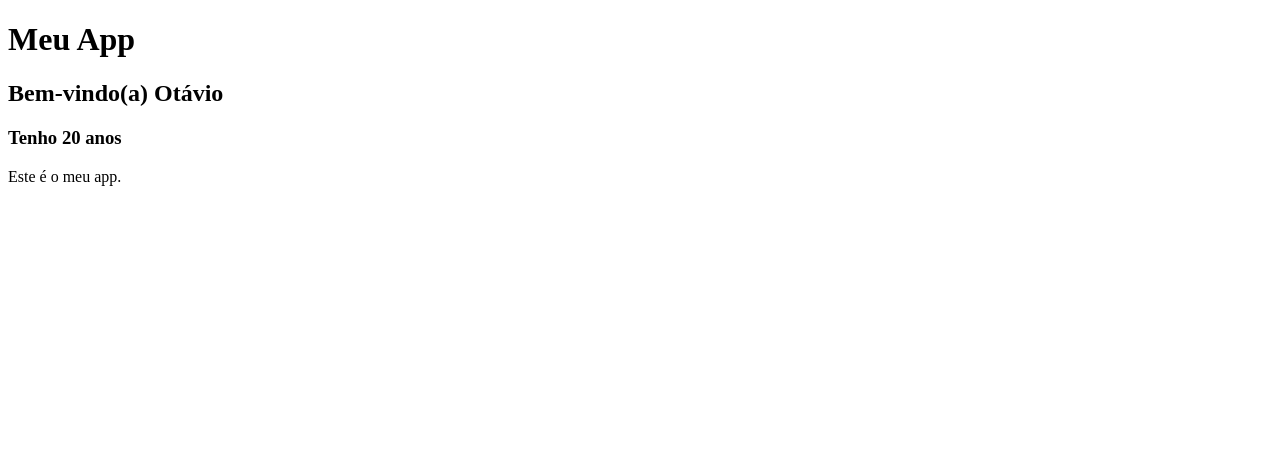
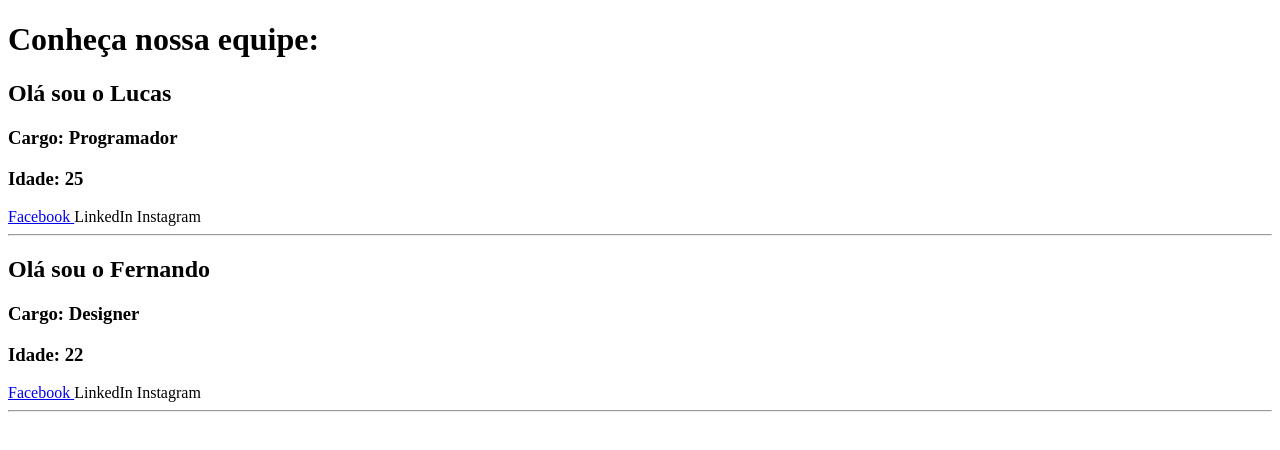
Before and after one commit to otavioalbe/aprendendo-react, a React (Create React App) app in the folder reactjs/meuapp/: page / in a window 1280 px wide. Shown: the top 450 px of the page. Built offline with nearby package versions, Linux system fonts and the light colour scheme.

Commit message:
entendendo mais components e props

```diff
--- a/reactjs/meuapp/src/App.js
+++ b/reactjs/meuapp/src/App.js
@@ -1,20 +1,45 @@
 import React from 'react';
 
-const BemVindo = (props) => {
-  return (
+const Equipe = (props) => {
+  return(
     <div>
-      <h2>Bem-vindo(a) {props.nome} </h2>
-      <h3>Tenho {props.idade} anos</h3>
+      <Sobre username={props.nome} cargo={props.cargo}
+      idade={props.idade}/>
+      <Social fb={props.facebook}/>
+      <hr/>
+    </div>
+  )
+}
+
+const Sobre = (props) => {
+  return(
+    <div>
+      <h2> Olá sou o {props.username}</h2>
+      <h3> Cargo: {props.cargo}</h3>
+      <h3> Idade: {props.idade}</h3>
     </div>
   );
 }
 
+const Social = (props) => {
+  return(
+    <div>
+      <a href={props.fb}>Facebook </a>
+      <a>LinkedIn </a>
+      <a>Instagram </a>
+    </div>
+  );
+}
+
+
 function App(){
   return(
     <div>
-      <h1>Meu App</h1>
-      <BemVindo nome="Otávio" idade="20"/>
-      <p>Este é o meu app.</p>
+      <h1>Conheça nossa equipe:</h1>
+      <Equipe nome="Lucas" cargo="Programador"
+      idade="25" facebook="https://facebook.com"/>
+      <Equipe nome="Fernando" cargo="Designer"
+      idade="22" facebook="https://facebook.com"/>
     </div>
   );
 }
```
